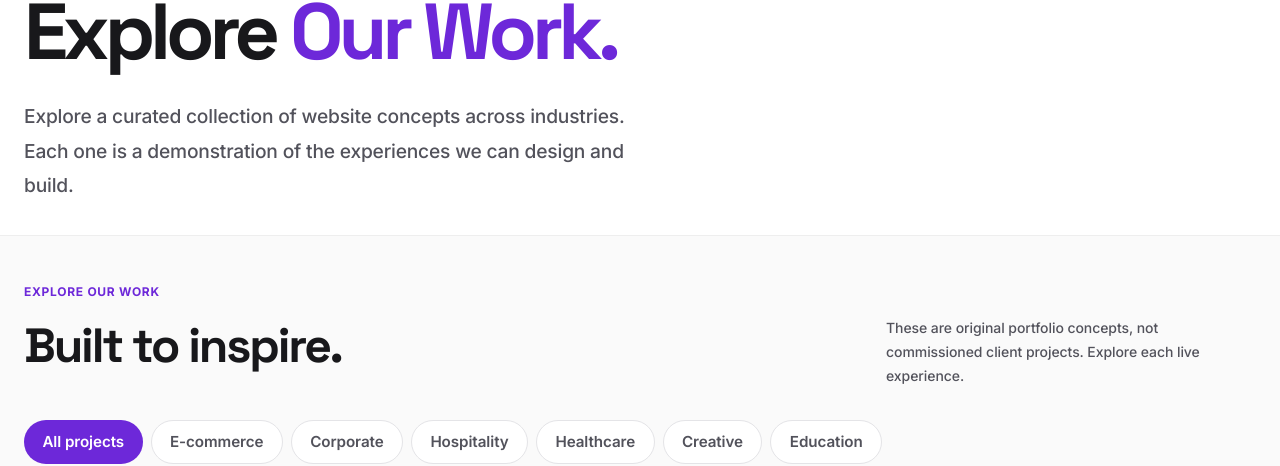
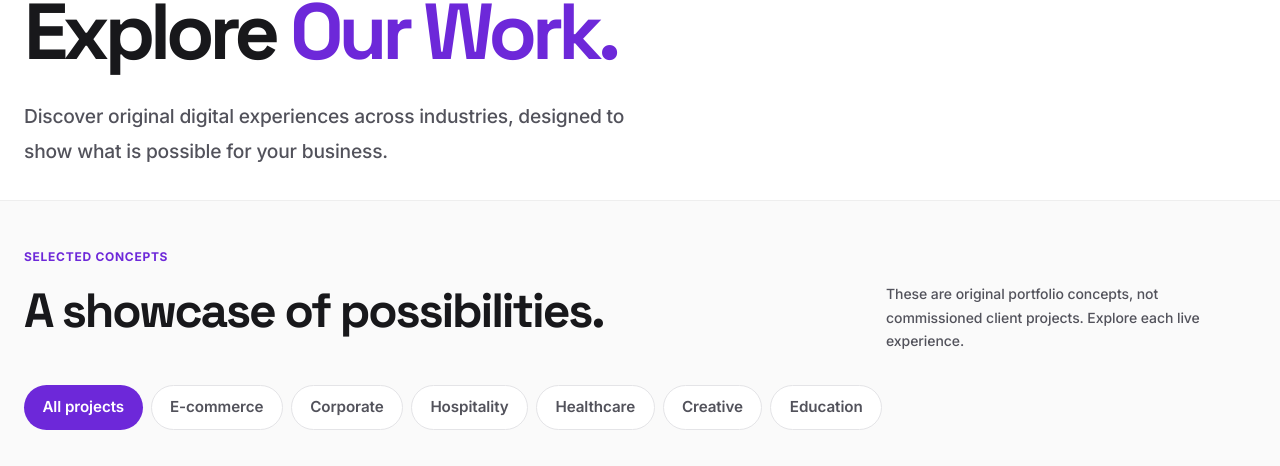
Before and after one commit to Aslisite/Aslisite, a React (Vite) app: page /portfolio in a window 1280 px wide. Shown: the part 196-662 px from the top of the page. Built offline with nearby package versions, Linux system fonts and the light colour scheme; no server answers; grey boxes are pictures that could not be loaded.

Commit message:
copy: distinguish portfolio hero and project section headings

```diff
--- a/src/pages/Portfolio.jsx
+++ b/src/pages/Portfolio.jsx
@@ -61,15 +61,15 @@ export default function Portfolio() {
             Explore <Box component="span" sx={{ color: colors.accent.primary, display: 'inline-block' }}>Our Work.</Box>
           </Typography>
           <Typography sx={{ mt: { xs: 2.5, md: 3 }, maxWidth: 640, fontSize: { xs: '1.05rem', md: '1.2rem' }, color: colors.text.secondary, lineHeight: 1.8 }}>
-            Explore a curated collection of website concepts across industries. Each one is a demonstration of the experiences we can design and build.
+            Discover original digital experiences across industries, designed to show what is possible for your business.
           </Typography>
         </Container>
         <Box sx={{ bgcolor: '#fafafa', borderTop: '1px solid #eee', borderBottom: '1px solid #eee' }}>
           <Container maxWidth="lg" sx={{ pt: { xs: 4, md: 5 }, pb: { xs: 6, md: 9 } }}>
             <Box sx={{ display: 'flex', justifyContent: 'space-between', gap: 3, flexWrap: 'wrap', alignItems: 'end', mb: 4 }}>
               <Box>
-                <Typography variant="overline" sx={{ color: colors.accent.primary, fontWeight: 700 }}>Explore our work</Typography>
-                <Typography component="h2" sx={{ fontFamily: '"Space Grotesk", "Inter", sans-serif', fontSize: { xs: '2rem', md: '3rem' }, fontWeight: 750, letterSpacing: '-.045em' }}>Built to inspire.</Typography>
+                <Typography variant="overline" sx={{ color: colors.accent.primary, fontWeight: 700 }}>Selected concepts</Typography>
+                <Typography component="h2" sx={{ fontFamily: '"Space Grotesk", "Inter", sans-serif', fontSize: { xs: '2rem', md: '3rem' }, fontWeight: 750, letterSpacing: '-.045em' }}>A showcase of possibilities.</Typography>
               </Box>
               <Typography variant="body2" sx={{ color: colors.text.secondary, maxWidth: 370 }}>These are original portfolio concepts, not commissioned client projects. Explore each live experience.</Typography>
             </Box>
```
